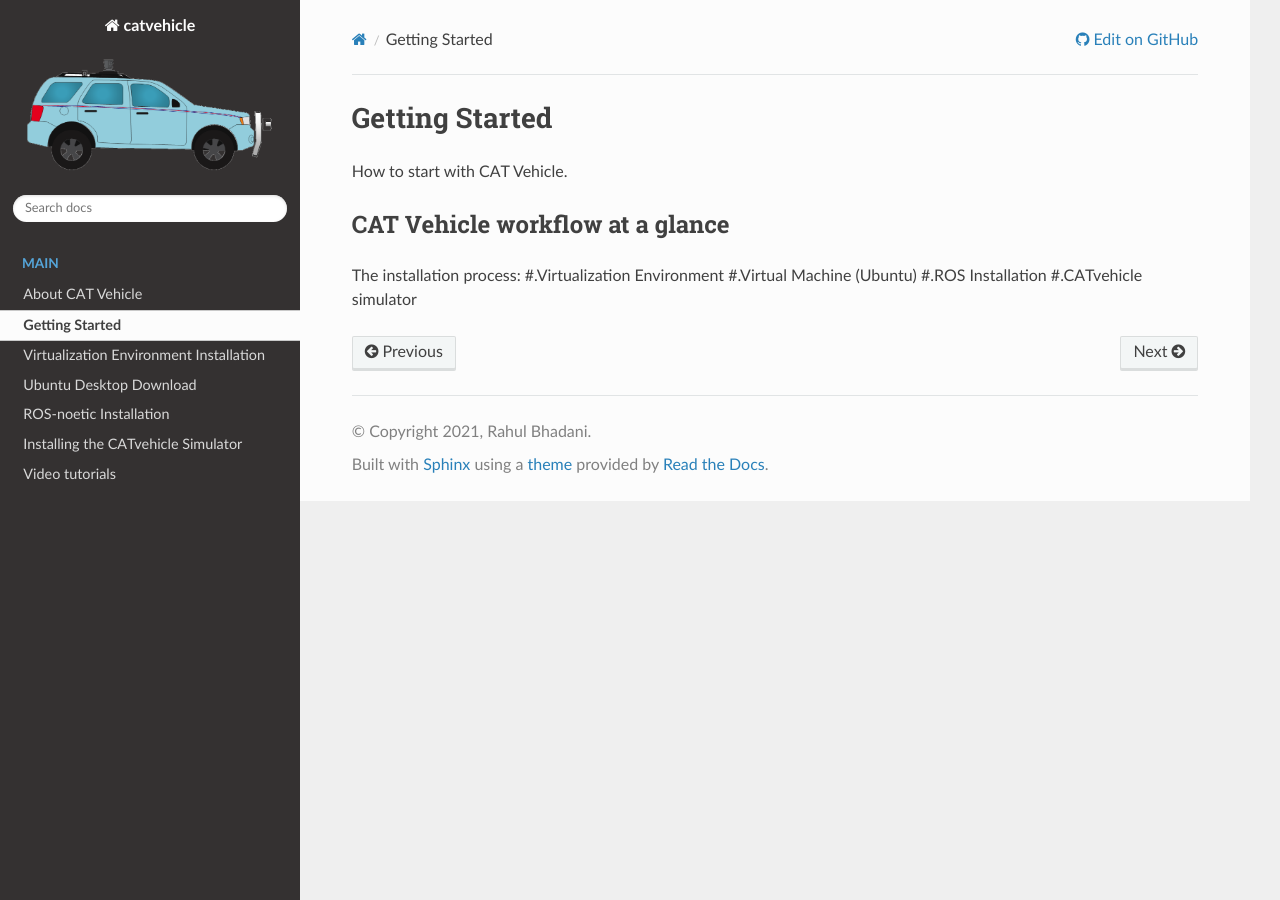
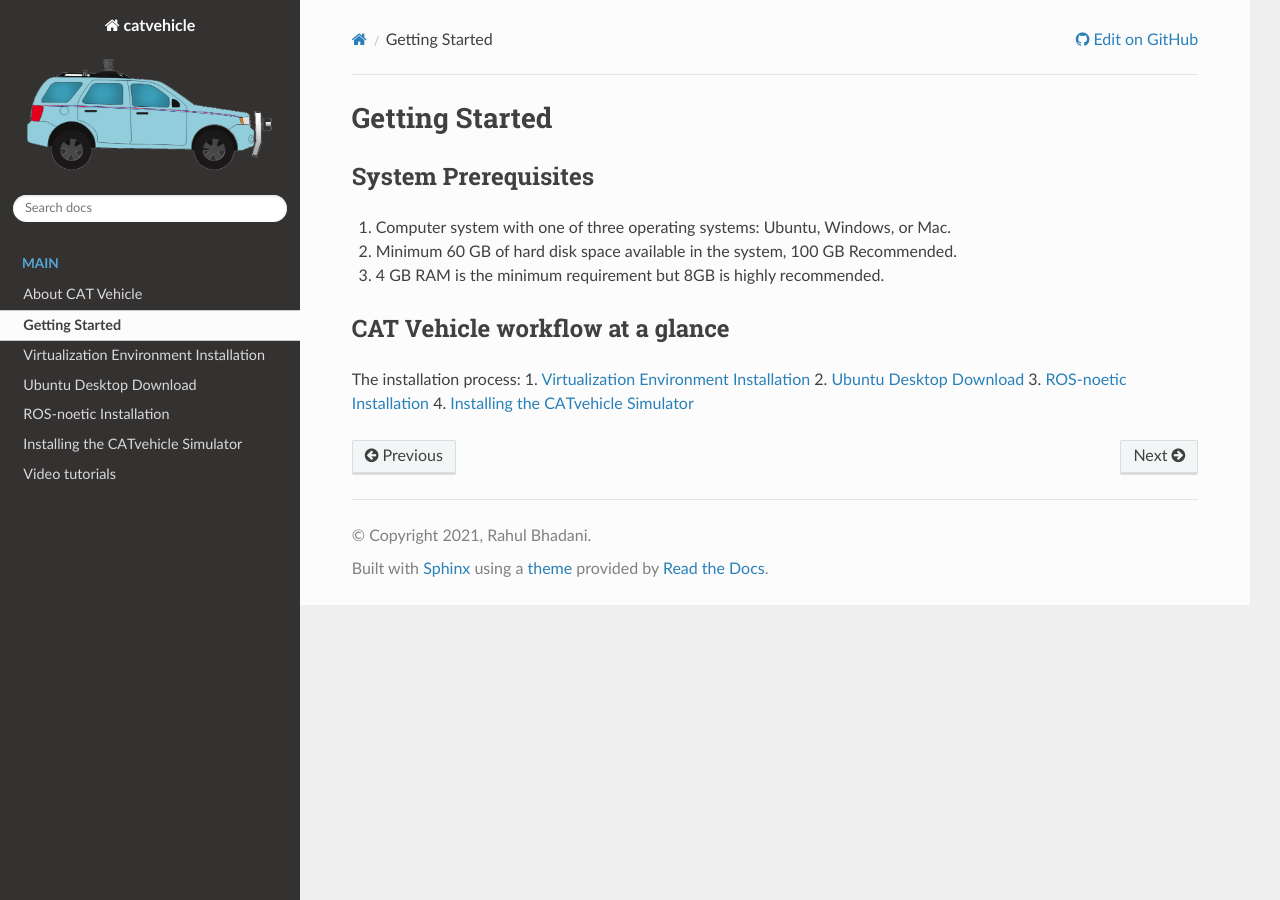
Before and after one commit to jmscslgroup/catvehicle, a Sphinx documentation site: the page built from docs/source/getting_started.rst, in a window 1280 px wide. Built offline with Sphinx 7.4.7 and the Read the Docs theme 2.0.0, drawn with Linux system fonts in a browser that asks for light colours; the version number could not be read and is left out.

Commit message:
getting started modification

```diff
--- a/docs/source/getting_started.rst
+++ b/docs/source/getting_started.rst
@@ -1,13 +1,16 @@
 Getting Started
 -------------------
 
-How to start with CAT Vehicle.
-
+System Prerequisites
+^^^^^^^^^^^^^^^^^^^^^^
+1. Computer system with one of three operating systems: Ubuntu, Windows, or Mac.
+2. Minimum 60 GB of hard disk space available in the system, 100 GB Recommended.
+3. 4 GB RAM is the minimum requirement but 8GB is highly recommended.
 
 CAT Vehicle workflow at a glance
 ^^^^^^^^^^^^^^^^^^^^^^^^^^^^^^^^^^^^
 The installation process:
-#.Virtualization Environment
-#.Virtual Machine (Ubuntu)
-#.ROS Installation
-#.CATvehicle simulator
+1. :doc:`ve-installation`
+2. :doc:`ubuntuinstall`
+3. :doc:`rosinstallation`
+4. :doc:`catsimulator`
```
Also changed, not shown: docs/source/ve-installation.rst (+6 -6 lines).
